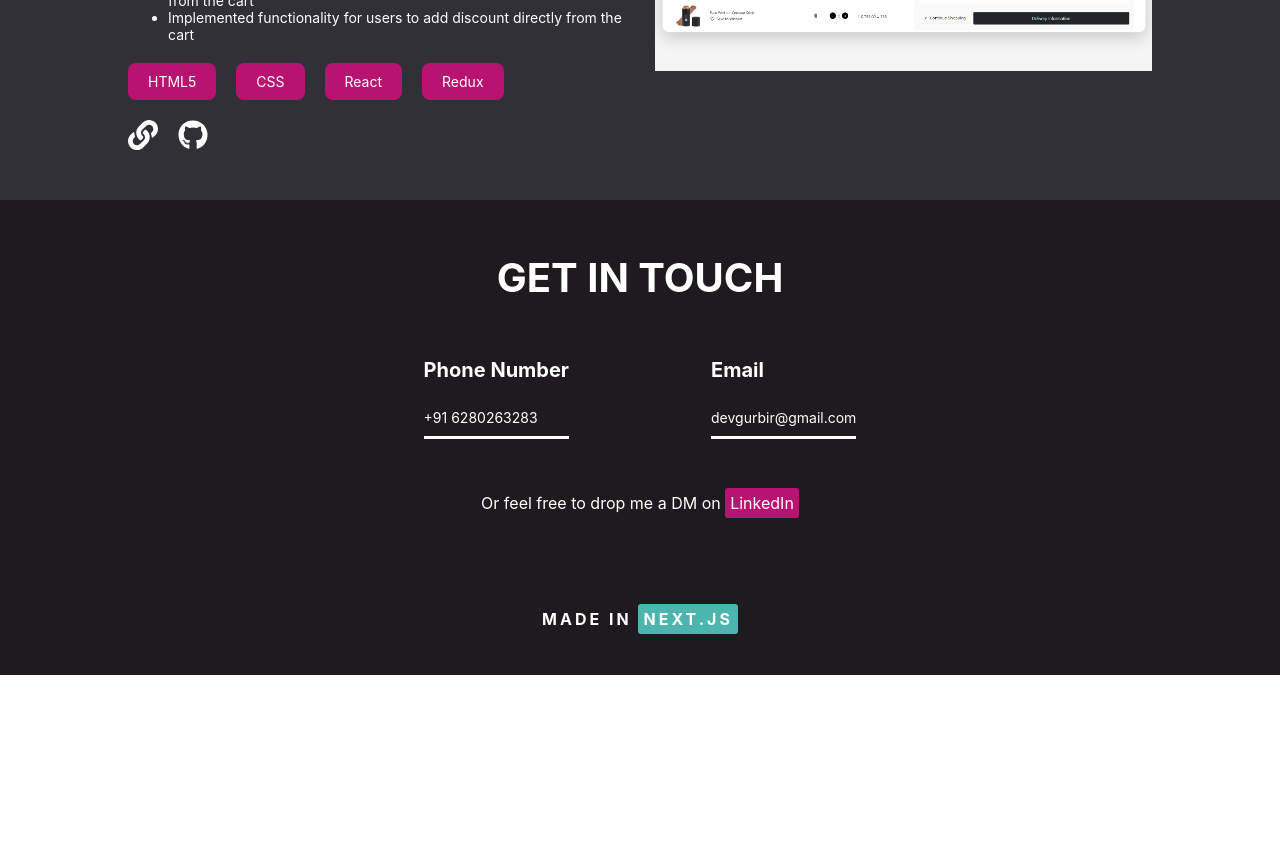
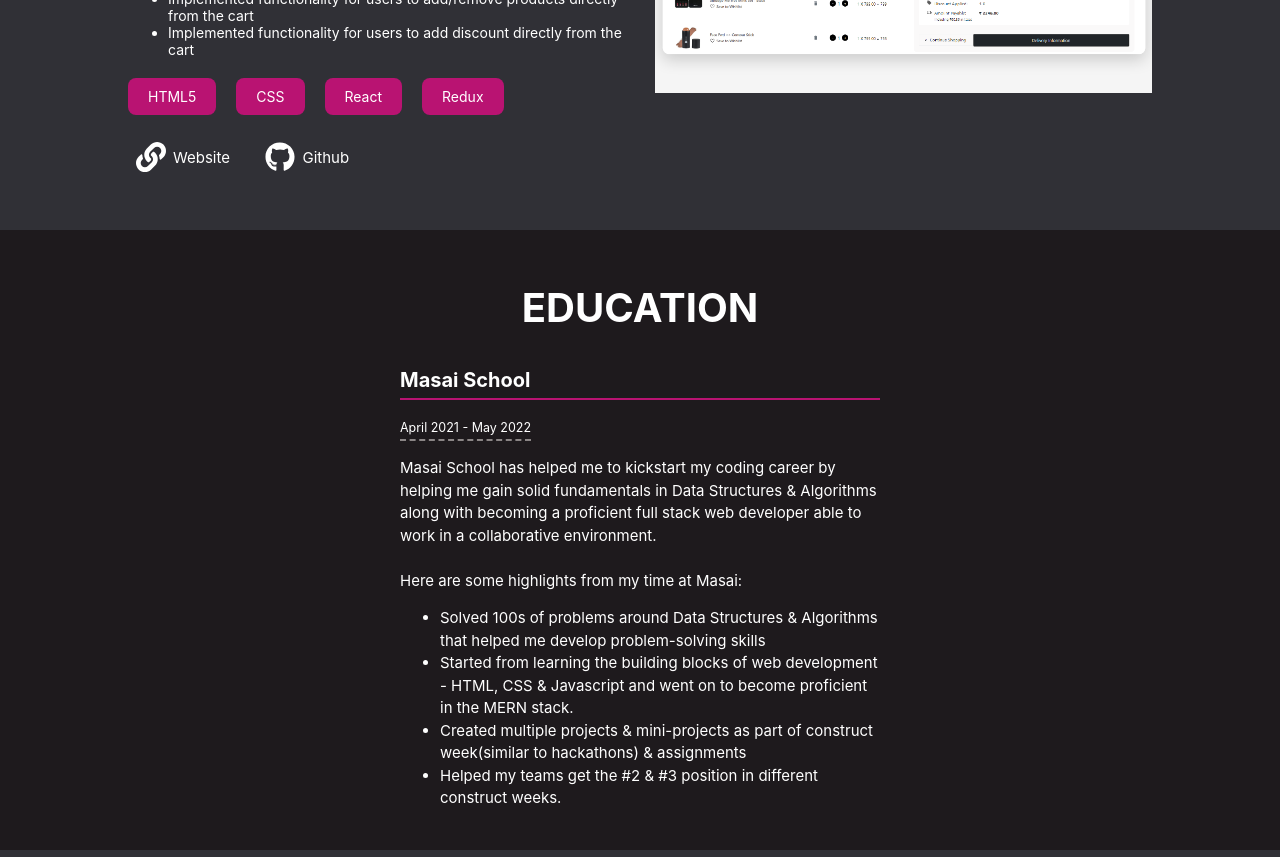
Before and after one commit to devgurbir/portfolio, a Next.js app: page / in a window 1280 px wide. Shown: the part 1940-2797 px from the top of the page. Before the commit the page ends 2615 px from the top, so only its background shows below. Built offline with nearby package versions, Linux system fonts and the light colour scheme.

Commit message:
added education section along with fixed some styling

```diff
--- a/components/AboutMe.jsx
+++ b/components/AboutMe.jsx
@@ -5,7 +5,7 @@
 
 const AboutMe = () => {
   return (
-    <div className={styles.container}>
+    <div id="aboutme" className={styles.container}>
       <div className={styles.left}>
         <AboutMeText />
       </div>
--- a/components/Contact.jsx
+++ b/components/Contact.jsx
@@ -2,7 +2,7 @@
 import styles from "../styles/SoftSkills.module.css";
 const Contact = () => {
   return (
-    <div id="contact" style={{ backgroundColor: "#1E1A1D" }}>
+    <div id="contact" style={{ backgroundColor: "#303036" }}>
       <div className={styles.container}>
         <h2>GET IN TOUCH</h2>
         <div className={styles.box}>
--- /dev/null
+++ b/components/Education.jsx
@@ -0,0 +1,44 @@
+import React from "react";
+import styles from "../styles/Education.module.css";
+
+const Education = () => {
+  return (
+    <div id="contact" style={{ backgroundColor: "#1E1A1D" }}>
+      <div className={styles.container}>
+        <h2>EDUCATION</h2>
+        <div className={styles.box}>
+          <h3>Masai School</h3>
+          <span>April 2021 - May 2022</span>
+          <p>
+            Masai School has helped me to kickstart my coding career by helping
+            me gain solid fundamentals in Data Structures & Algorithms along
+            with becoming a proficient full stack web developer able to work in
+            a collaborative environment.
+          </p>
+          <p>Here are some highlights from my time at Masai:</p>
+          <ul>
+            <li>
+              Solved 100s of problems around Data Structures & Algorithms that
+              helped me develop problem-solving skills
+            </li>
+            <li>
+              Started from learning the building blocks of web development -
+              HTML, CSS & Javascript and went on to become proficient in the
+              MERN stack.
+            </li>
+            <li>
+              Created multiple projects & mini-projects as part of construct
+              week(similar to hackathons) & assignments
+            </li>
+            <li>
+              Helped my teams get the #2 & #3 position in different construct
+              weeks.
+            </li>
+          </ul>
+        </div>
+      </div>
+    </div>
+  );
+};
+
+export default Education;
--- a/components/Nav.jsx
+++ b/components/Nav.jsx
@@ -16,6 +16,9 @@
         <div className="container">
           <ul className={styles.navUl}>
             <li>
+              <Link href="#aboutme">About</Link>
+            </li>
+            <li>
               <Link href="#skills">Skills</Link>
             </li>
             <li>
--- a/components/ProjectSingleSugarCosmetics.jsx
+++ b/components/ProjectSingleSugarCosmetics.jsx
@@ -34,10 +34,18 @@
         </div>
         <div className={styles.linkIcons}>
           <Link href="https://sugar-cosm.netlify.app/">
-            <FaLink />
+            <div className={styles.singleLinkIcon}>
+              <FaLink />
+              <span>Website</span>
+            </div>
           </Link>
-          <Link href="https://github.com/devgurbir/sugarCosmetics">
-            <FaGithub />
+          <Link
+            href="https://github.com/devgurbir/sugarCosmetics"
+            className={styles.singleLinkIcon}
+          >
+            <div className={styles.singleLinkIcon}>
+              <FaGithub /> <span>Github</span>
+            </div>
           </Link>
         </div>
       </div>
--- a/components/ProjectSingleTrello.jsx
+++ b/components/ProjectSingleTrello.jsx
@@ -35,10 +35,16 @@
         </div>
         <div className={styles.linkIcons}>
           <Link href="https://trello-clone-gurbir.netlify.app/">
-            <FaLink />
+            <div className={styles.singleLinkIcon}>
+              <FaLink />
+              <span>Website</span>
+            </div>
           </Link>
           <Link href="https://github.com/devgurbir/trello-clone-solo">
-            <FaGithub />
+            <div className={styles.singleLinkIcon}>
+              <FaGithub />
+              <span>Github</span>
+            </div>
           </Link>
         </div>
       </div>
--- a/pages/index.js
+++ b/pages/index.js
@@ -5,6 +5,7 @@
 import Skills from "../components/Skills";
 import Contact from "../components/Contact";
 import styles from "../styles/Home.module.css";
+import Education from "../components/Education";
 
 export default function Home() {
   return (
@@ -18,6 +19,7 @@
       <AboutMe />
       <Skills />
       <Projects />
+      <Education />
       <Contact />
     </div>
   );
--- a/styles/AboutMe.module.css
+++ b/styles/AboutMe.module.css
@@ -58,7 +58,7 @@
   /* top: 30px; */
   margin: 0 auto;
   width: 80%;
-  background-image: url("/gurbir-singh.png");
+  background-image: url("/gurbirsingh.png");
   /* background-position: 50%; */
   background-repeat: no-repeat;
   background-size: contain;
--- /dev/null
+++ b/styles/Education.module.css
@@ -0,0 +1,55 @@
+.container {
+  width: 80%;
+  margin: 0 auto;
+  padding: 2rem 0;
+  color: #fff;
+}
+
+.container > h2 {
+  font-size: 4rem;
+  text-align: center;
+  margin-bottom: 3rem;
+}
+
+.container h4 {
+  font-size: 2rem;
+}
+
+.container span {
+  font-size: 1.4rem;
+}
+
+.box {
+  width: max(480px, 40%);
+  margin: 20px auto;
+  color: #fff;
+}
+
+.box h3 {
+  font-size: 2rem;
+  border-bottom: 2px solid #b91372;
+  padding: 0.3em 0;
+}
+
+.box span {
+  font-size: 1.25rem;
+  border-bottom: 2px dashed rgb(139, 134, 134);
+  padding: 0.3em 0;
+}
+
+.box p {
+  margin-top: 1.5em;
+  font-size: 1.5rem;
+  line-height: 1.5;
+}
+
+.box ul {
+  font-size: 1.5rem;
+  line-height: 1.5;
+}
+
+@media (max-width: 768px) {
+  .box {
+    width: 80%;
+  }
+}
--- a/styles/Nav.module.css
+++ b/styles/Nav.module.css
@@ -59,3 +59,13 @@
     width: 100%;
   }
 }
+
+@media (max-width: 480px) {
+  .navUl {
+    flex-wrap: wrap;
+    gap: 1em;
+  }
+  .navUl > li {
+    flex: 1 1 40%;
+  }
+}
--- a/styles/Projects.module.css
+++ b/styles/Projects.module.css
@@ -28,6 +28,7 @@
 
 .rightProjectSingle {
   width: 50%;
+
   /* border: 1px solid white; */
 }
 
@@ -86,12 +87,26 @@
   gap: 2rem;
 }
 
-.linkIcons svg:hover {
+.singleLinkIcon {
+  display: flex;
+  align-items: center;
+  justify-content: center;
+  gap: 0.25em;
+  padding: 0.25em;
+  cursor: pointer;
+}
+
+.singleLinkIcon:hover {
   /* color: #b91372; */
   background-color: #b91372;
   color: #fff;
-  padding: 0.5rem;
+  transition: all 0.25s linear;
+
   border-radius: 3px;
+}
+
+.linkIcons span {
+  font-size: 0.5em;
 }
 
 @media only screen and (max-width: 768px) {
@@ -103,5 +118,6 @@
   }
   .rightProjectSingle {
     width: 100%;
+    min-height: 200px;
   }
 }
```
Also changed, not shown: pages/about.js (deleted, +0 -11 lines), 1 other file (tests, documents, lock files or other folders).
